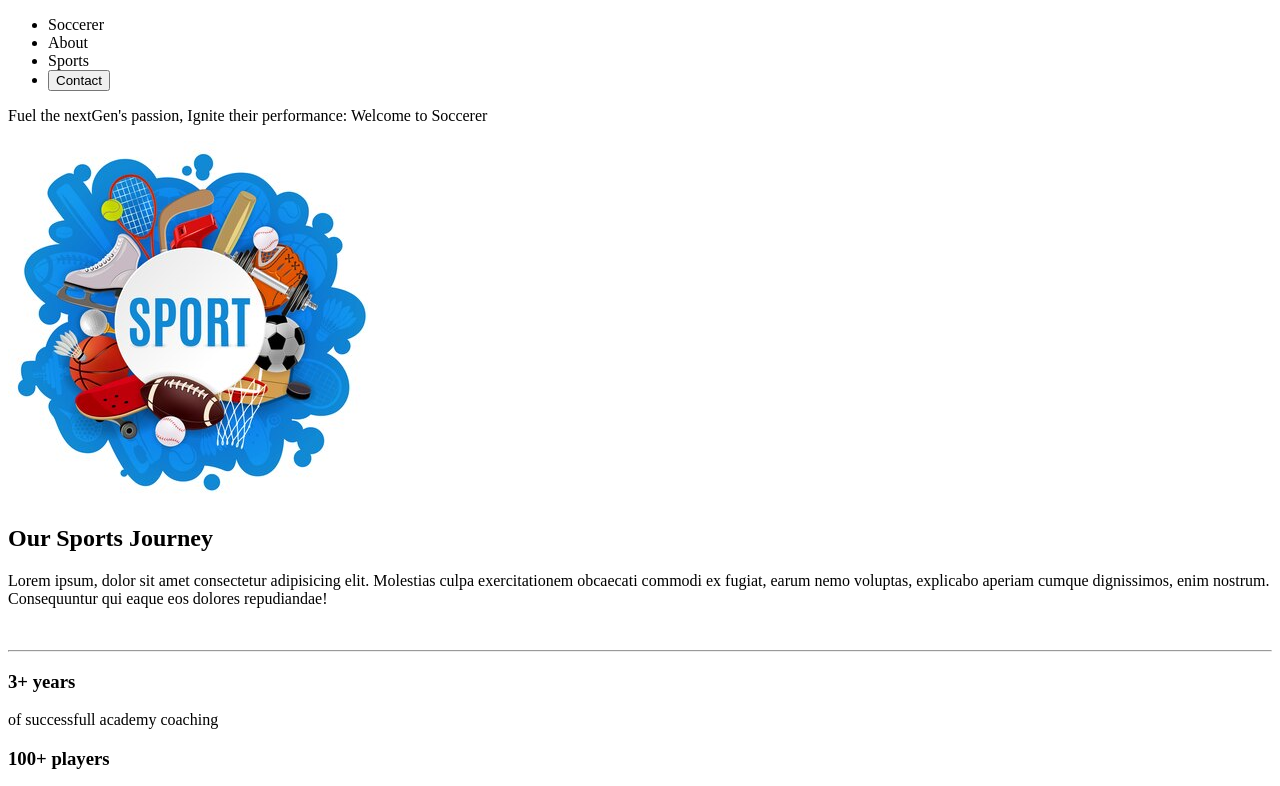
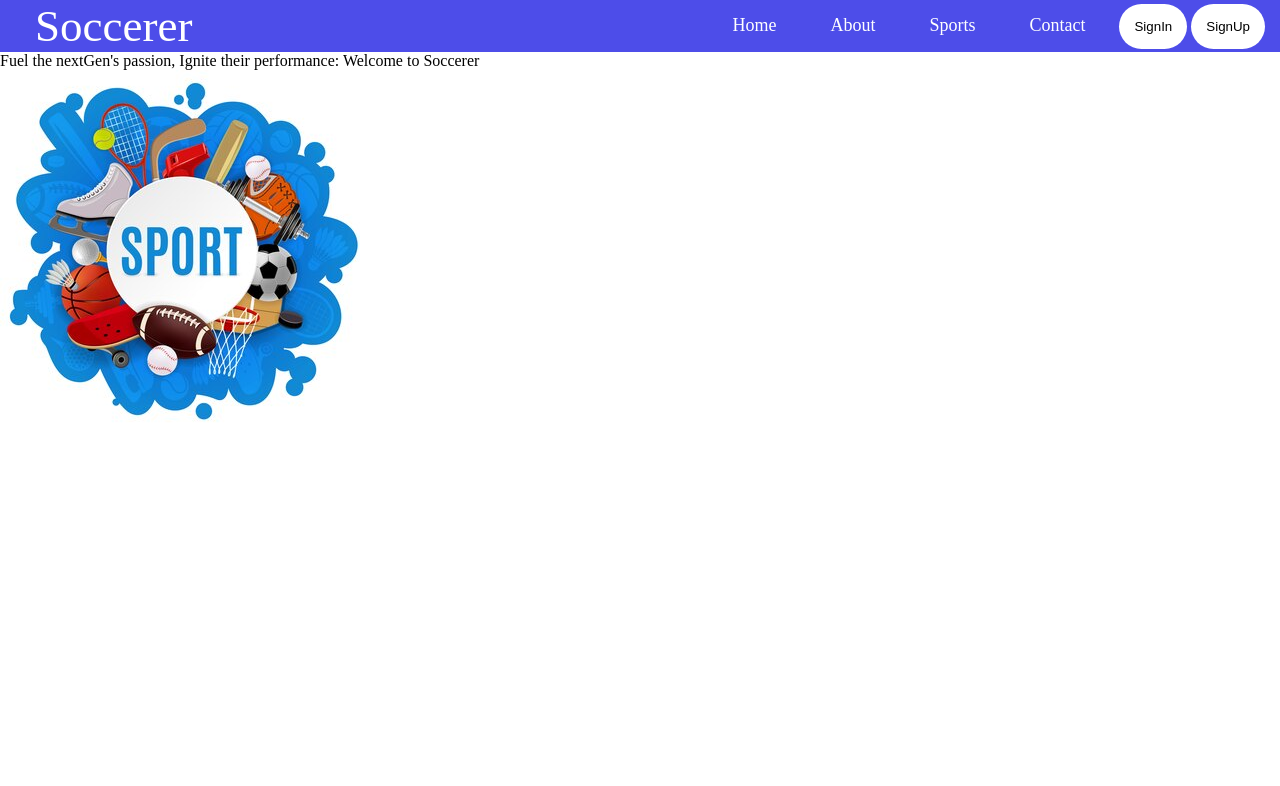
Before and after one commit to MickeyOnyando/soccerer, a plain HTML site: page index.html in a window 1280 px wide. Shown: the top 786 px of the page. Drawn offline with Linux system fonts and the light colour scheme.

Commit message:
Navbar code

```diff
--- /dev/null
+++ b/assets/css/style.css
@@ -0,0 +1,76 @@
+* {
+  margin: 0;
+  text-decoration: none;
+}
+
+#home {
+  height: 100vh;
+}
+
+#about {
+  height: 100vh;
+}
+
+#sports {
+  height: 100vh;
+}
+
+#contact {
+  height: 100vh;
+}
+
+#sports {
+  height: 100vh;
+}
+
+.navbar {
+  text-decoration: none;
+  background-color: rgb(77, 77, 233);
+  padding-right: 15px;
+  padding-left: 15px;
+}
+
+.logo a {
+  font-size: 45px;
+  color: #fff;
+  padding: 20px;
+}
+
+.logo a:hover {
+  color: black;
+  background-color: #fff;
+}
+
+.navdiv {
+  display: flex;
+  align-items: center;
+  justify-content: space-between;
+}
+
+li {
+  list-style: none;
+  display: inline-block;
+}
+
+li a {
+  color: #fff;
+  font-size: 18px;
+  margin-right: 10px;
+  padding: 20px;
+}
+
+li a:hover {
+  color: black;
+  background-color: #fff;
+}
+
+button {
+  padding: 15px;
+  border-radius: 30px;
+  border-style: none;
+  background-color: #fff;
+}
+
+button a {
+  color: black;
+}
--- a/index.html
+++ b/index.html
@@ -4,27 +4,34 @@
     <meta charset="UTF-8" />
     <meta name="viewport" content="width=device-width, initial-scale=1.0" />
     <title>Soccerer</title>
+    <link rel="stylesheet" href="assets/css/style.css" />
   </head>
   <body>
     <!--Home-->
     <section id="home">
-      <nav>
+      <nav class="navbar">
+        <div class="navdiv">
+          <div class="logo"><a href="#">Soccerer</a></div>
           <ul>
-          <li>Soccerer</li>
-          <li>About</li>
-          <li>Sports</li>
-          <li><button>Contact</button></li>
+            <li><a href="#">Home</a></li>
+            <li><a href="#about">About</a></li>
+            <li><a href="#sports">Sports</a></li>
+            <li><a href="#contact">Contact</a></li>
+            <button><a href="#">SignIn</a></button>
+            <button><a href="#">SignUp</a></button>
           </ul>
+        </div>
       </nav>
       <p>
         Fuel the nextGen's passion, Ignite their performance: Welcome to
         Soccerer
       </p>
-      <img src="assets/svg.jpg" alt="sports photo" srcset="" />
+      <img src="assets/images/svg.jpg" alt="sports photo" srcset="" />
     </section>
 
     <!--About-->
     <section id="about">
+      <div>
         <h1>Our Sports Journey</h1>
         <p>
           Lorem ipsum, dolor sit amet consectetur adipisicing elit. Molestias
@@ -47,7 +54,8 @@
 
         <h3>80% Success</h3>
         <p>reflects our top notch training</p>
-      <img src="assets/arena2.jpg" alt="arena" srcset="" />
+        <img src="assets/images/arena2.jpg" alt="arena" />
+      </div>
     </section>
 
     <!--Sports-->
@@ -79,14 +87,16 @@
         Get in touch with us to give your kids quality training to achieve their
         dreams
       </p>
+      <div>
         <form action="" method="post">
-        <input type="text" />
-        <input type="text" /><br />
-        <input type="email" /><br />
-        <input type="phone" /><br />
-        <textarea></textarea><br />
+          <input type="text" id="fname" name="fname" />
+          <input type="text" id="lname" name="lname" /><br />
+          <input type="email" id="email" name="email" /><br />
+          <input type="phone" id="phone" name="phone" /><br />
+          <textarea name="Message" rows="10" cols="50"></textarea><br />
           <input type="button" value="Send Message" />
         </form>
+      </div>
     </section>
   </body>
 </html>
```
Also changed, not shown: assets/images/arena2.jpg (renamed from assets/arena2.jpg), assets/images/basketball.jfif (renamed from assets/basketball.jfif), assets/images/football.jpg (renamed from assets/football.jpg), assets/images/rugby.jfif (renamed from assets/rugby.jfif), assets/images/sports.jpg (renamed from assets/sports.jpg), assets/images/svg.jpg (renamed from assets/svg.jpg), assets/images/volleyball.jfif (renamed from assets/volleyball.jfif). Lines whose indentation alone changed are shown as unchanged.
